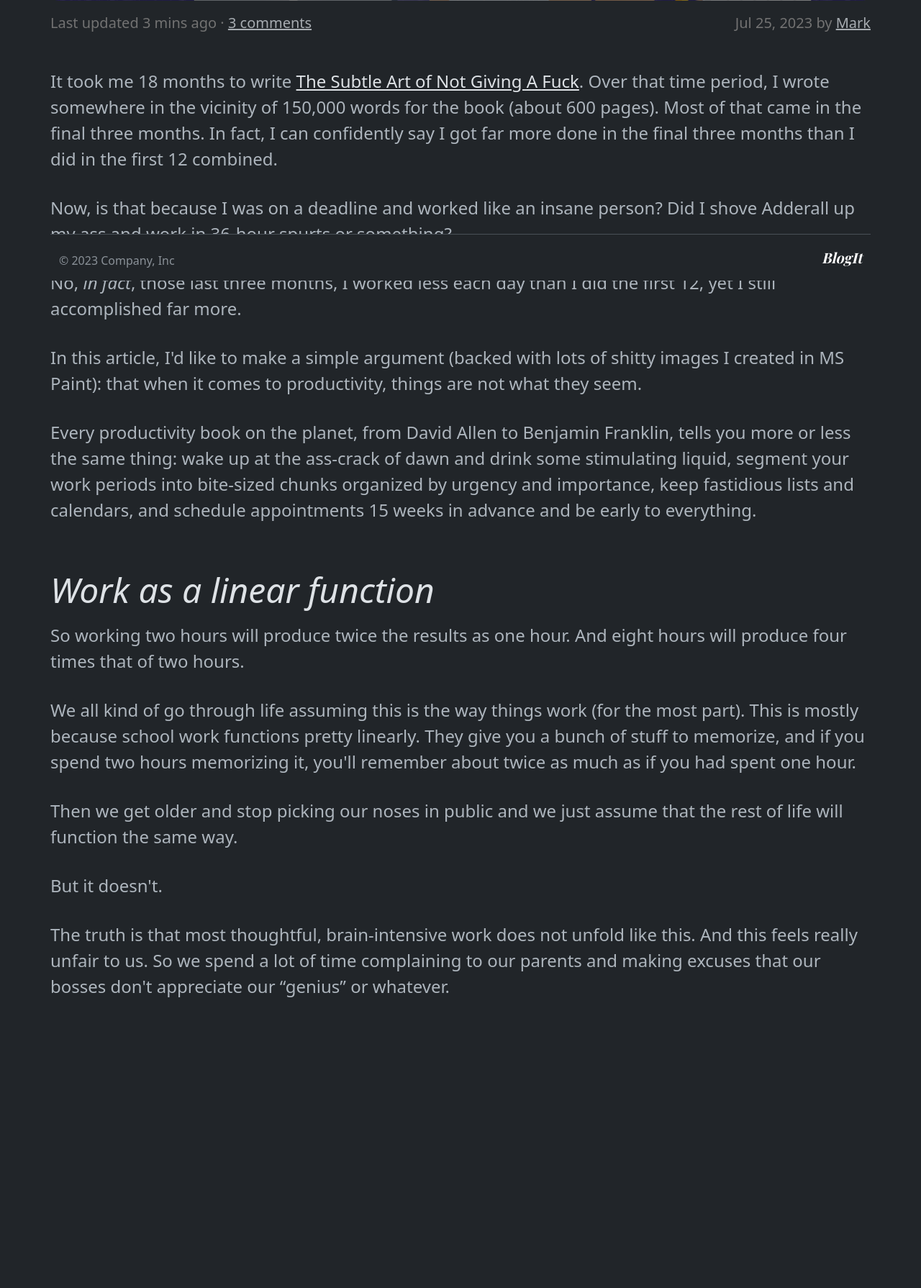
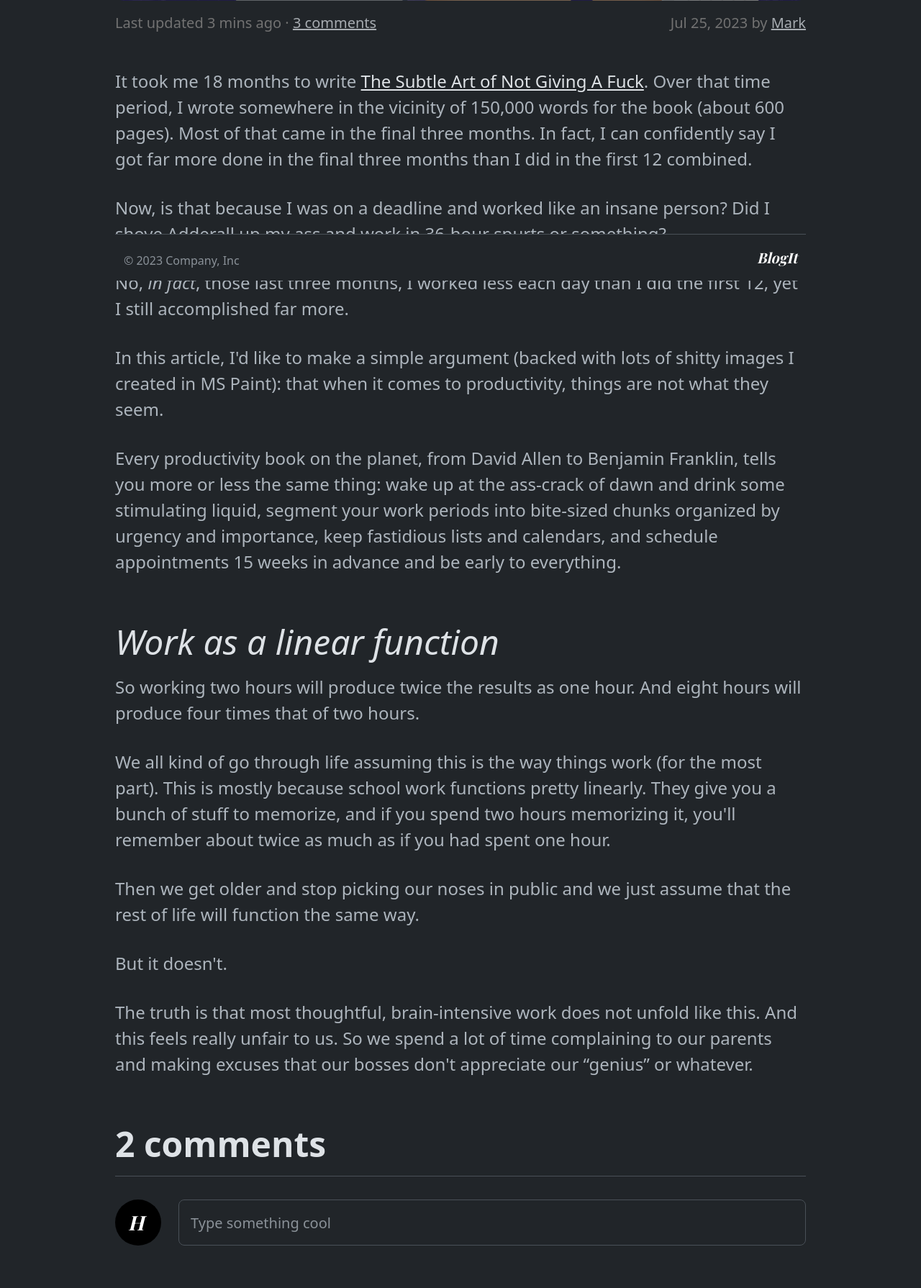
Before and after one commit to higorcard/blogit, a PHP site: page /pages/post.php in a window 1280 px wide. Shown: the part 410-2200 px from the top of the page at 72% size. Before the commit the page ends 1796 px from the top, so only its background shows below. Run offline with PHP 8.4, Linux system fonts and the light colour scheme.

Commit message:
comments section addition

```diff
--- a/assets/css/style.css
+++ b/assets/css/style.css
@@ -1,9 +1,14 @@
-.blog-header-logo, .blog-footer-logo {
+.row {
+  max-width: 960px;
+  margin: 0 auto;
+}
+
+.blog-primary-font {
   font-family: "Playfair Display", Georgia, "Times New Roman", serif;
   font-size: 2.25rem;
 }
 
-.blog-header-logo:hover, .blog-footer-logo:hover {
+.blog-primary-font:hover {
   text-decoration: none;
 }
 
@@ -54,8 +59,25 @@ h1, h2, h3, h4, h5, h6 {
   background: center center/cover no-repeat;
 }
 
+.blog-profile-photo {
+  min-width: 64px;
+  min-height: 64px;
+  max-width: 64px;
+  max-height: 64px;
+  padding-right: 6px;
+  text-transform: uppercase;
+}
+
+.blog-comment {
+  gap: 24px;
+  border-color: #343a40 !important;
+}
+.blog-comment:last-child {
+  border: none !important;
+}
+
 @media (max-width: 992px) {
-  .blog-header-logo {
+  header .blog-primary-font {
     text-align: left !important;
   }
 }
--- a/assets/css/style.scss
+++ b/assets/css/style.scss
@@ -1,9 +1,14 @@
-.blog-header-logo, .blog-footer-logo {
+.row {
+  max-width: 960px;
+  margin: 0 auto;
+}
+
+.blog-primary-font {
   font-family: "Playfair Display", Georgia, "Times New Roman", serif/*rtl:Amiri, Georgia, "Times New Roman", serif*/;
   font-size: 2.25rem;
 }
 
-.blog-header-logo, .blog-footer-logo {
+.blog-primary-font {
   &:hover {
   text-decoration: none;
   }
@@ -58,9 +63,29 @@ h1, h2, h3, h4, h5, h6 {
 	background: center center/cover no-repeat;
 }
 
+.blog-profile-photo {
+  min-width: 64px;
+  min-height: 64px;
+  max-width: 64px;
+  max-height: 64px;
+  padding-right: 6px;
+  text-transform: uppercase;
+}
+
+.blog-comment {
+  gap: 24px;
+  border-color: #343a40 !important;
+
+  &:last-child {
+    border: none !important;
+  }
+}
+
 @media (max-width: 992px) {
-  .blog-header-logo {
-    text-align: left !important;
+  header {
+    .blog-primary-font {
+      text-align: left !important;
+    }
   }
 }
 
--- a/pages/partials/footer.php
+++ b/pages/partials/footer.php
@@ -1,7 +1,7 @@
 	<div class="container fixed-bottom bg-dark">
 		<footer class="row d-flex flex-wrap justify-content-between align-items-center py-3 border-top">
 			<p class="col-6 mb-0 mt-2 text-body-secondary">© 2023 Company, Inc</p>
-			<a class="col-6 fs-5 fst-italic text-body-emphasis text-decoration-none text-end blog-footer-logo" href="#">BlogIt</a>
+			<a class="col-6 fs-5 fst-italic text-body-emphasis text-decoration-none text-end blog-primary-font" href="#">BlogIt</a>
 		</footer>
 	</div>
 
--- a/pages/partials/header.php
+++ b/pages/partials/header.php
@@ -13,7 +13,7 @@
 <body class="container pb-5">
 	<header class="row border-bottom py-3 mb-4">
 		<div class="row flex-nowrap justify-content-end align-items-center pe-0">
-			<div class="col-lg-4 col-8 text-center blog-header-logo">
+			<div class="col-lg-4 col-8 text-center blog-primary-font">
 				<a class="fst-italic text-body-emphasis text-decoration-none" href="#">BlogIt</a>
 			</div>
 			<div class="col-4 d-flex justify-content-end align-items-center pe-0">
--- a/pages/post.php
+++ b/pages/post.php
@@ -6,11 +6,11 @@
 </div>
 
 <div class="row mt-3 mb-3">
-  <p class="col-6 p-0 fs-5 blog-post-info">Last updated 3 mins ago · <a class="text-secondary-emphasis" href="#">3 comments</a></p>
-  <p class="col-6 p-0 fs-5 blog-post-info text-end">Jul 25, 2023 by <a class="text-secondary-emphasis" href="#">Mark</a></p>
+  <p class="col-sm-12 col-md-6 col-lg-6 p-0 fs-5 blog-post-info">Last updated 3 mins ago · <a class="text-secondary-emphasis" href="#">3 comments</a></p>
+  <p class="col-sm-12 col-md-6 col-lg-6 p-0 fs-5 blog-post-info text-md-end text-lg-end">Jul 25, 2023 by <a class="text-secondary-emphasis" href="#">Mark</a></p>
 </div>
 
-<div class="row mb-4 mt-3 gy-3 fs-4 text-body">
+<div class="row mt-3 mb-4 gy-3 fs-4 text-body">
   <p class="p-0">It took me 18 months to write <a class="text-dark-emphasis" href="#">The Subtle Art of Not Giving A Fuck</a>. Over that time period, I wrote somewhere in the vicinity of 150,000 words for the book (about 600 pages). Most of that came in the final three months. In fact, I can confidently say I got far more done in the final three months than I did in the first 12 combined.
 
   <p class="p-0">Now, is that because I was on a deadline and worked like an insane person? Did I shove Adderall up my ass and work in 36-hour spurts or something?</p>
@@ -34,4 +34,40 @@
   <p class="p-0">The truth is that most thoughtful, brain-intensive work does not unfold like this. And this feels really unfair to us. So we spend a lot of time complaining to our parents and making excuses that our bosses don't appreciate our “genius” or whatever.</p>
 </div>
 
+<div class="row mt-5 mb-2">
+  <p class="display-5 fw-bold text-dark-emphasis border-bottom pb-3 px-0">2 comments</p>
+
+  <div class="col-12 d-flex mt-3 mb-5 px-0" style="gap: 24px;">
+    <div class="d-flex fs-3 fst-italic text-body-emphasis bg-black blog-profile-photo blog-primary-font align-items-center justify-content-center rounded-circle">H</div>
+    <form class="w-100">
+      <input class="form-control form-control-lg" type="text" placeholder="Type something cool" style="height: 64px;">
+    </form>
+  </div>
+
+  <div class="col-12 d-flex my-3 pb-2 border-bottom px-0 blog-comment">
+    <div class="d-flex fs-3 fst-italic text-body-emphasis bg-secondary-subtle blog-profile-photo blog-primary-font align-items-center justify-content-center rounded-circle">C</div>
+    <div class="w-100">
+      <p class="blog-post-info fs-5 d-flex align-items-center mb-2"><span class="fs-4 fw-bold text-dark-emphasis me-3">Carl</span>·<span class="ms-3">20 min ago</span></p>
+      <p class="fs-5">This article blew my mind. Thank you for sharing. I will implement the learnings, I have got by reading this.</p>
+    </div>
+  </div>
+
+  <div class="col-12 d-flex my-3 pb-2 border-bottom px-0 blog-comment">
+    <div class="d-flex fs-3 fst-italic text-body-emphasis bg-secondary-subtle blog-profile-photo blog-primary-font align-items-center justify-content-center rounded-circle">K</div>
+    <div class="w-100">
+      <p class="blog-post-info fs-5 d-flex align-items-center mb-2"><span class="fs-4 fw-bold text-dark-emphasis me-3">Karoline</span>·<span class="ms-3">4h ago</span></p>
+      <p class="fs-5">Excellent points Mark. I've spent years in my corporate job generally applying the 'diminishing returns' principle, opting to go home, play tennis, see friends or other fun things and come back fresh and ready to do quality work the next day, rather than sit until 10pm+ and churn out nothing but crap work and resentment.</p>
+    </div>
+  </div>
+
+  <div class="col-12 d-flex my-3 pb-2 border-bottom px-0 blog-comment">
+    <div class="d-flex fs-3 fst-italic text-body-emphasis bg-secondary-subtle blog-profile-photo blog-primary-font align-items-center justify-content-center rounded-circle">P</div>
+    <div class="w-100">
+      <p class="blog-post-info fs-5 d-flex align-items-center mb-2"><span class="fs-4 fw-bold text-dark-emphasis me-3">Patrick</span>·<span class="ms-3">3h ago</span></p>
+      <p class="fs-5">Great points, but I still don't give a fuck (yes, I read your book) about other people's ways of making things happen.</p>
+    </div>
+  </div>
+</div>
+
+
 <?php require_once 'partials/footer.php'; ?>
```
